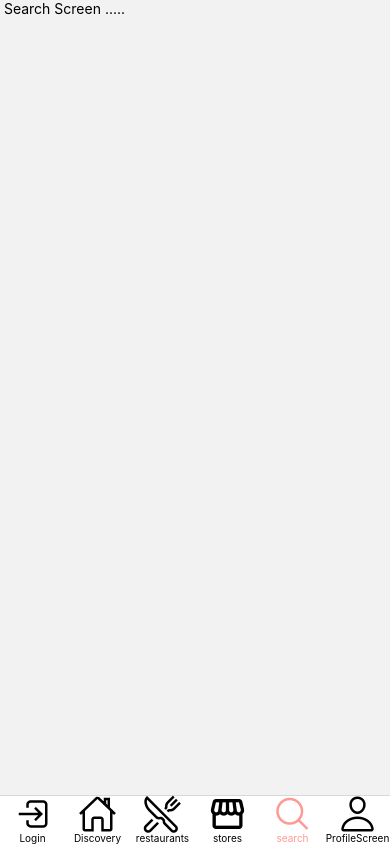
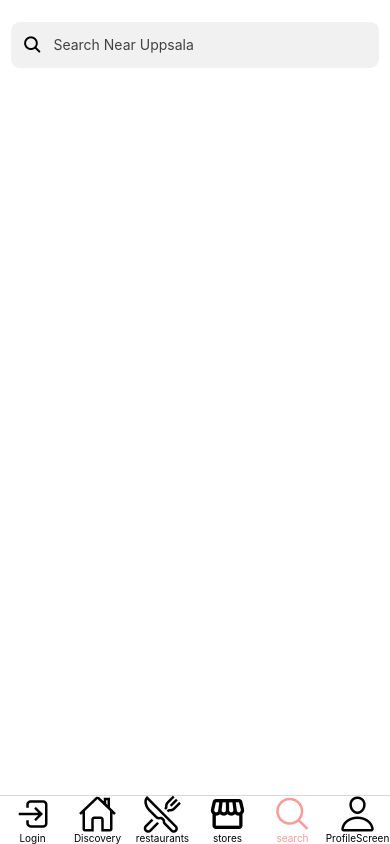
Before and after one commit to mahmoud8899/lattspis, a React Native app: screen /search in a window 390 px wide. Built offline with nearby package versions, Linux system fonts and the light colour scheme.

Commit message:
add search input to search screen

```diff
--- /dev/null
+++ b/src/Components/SearchInput/SearchInput.js
@@ -0,0 +1,22 @@
+import React from 'react'
+import { View, Text, TextInput } from 'react-native'
+import Styles from './Styles'
+import Icon from 'react-native-vector-icons/Ionicons'
+
+export default function SearchScreen() {
+   return (
+      <View style={Styles.searchSection}>
+         <Icon
+            style={Styles.searchIcon}
+            name="ios-search"
+            size={20}
+            color="#000"
+         />
+         <TextInput
+            style={Styles.input}
+            placeholder="Search Near Uppsala"
+            underlineColorAndroid="transparent"
+         />
+      </View>
+   )
+}
--- /dev/null
+++ b/src/Components/SearchInput/Styles.js
@@ -0,0 +1,26 @@
+import { ScaledSheet, scale } from 'react-native-size-matters'
+import COLOR from '../../Assistant/Color'
+
+const Styles = ScaledSheet.create({
+   searchSection: {
+      flexDirection: 'row',
+      justifyContent: 'center',
+      alignItems: 'center',
+      backgroundColor: '#f1f1f1',
+      borderRadius: '8@s',
+      marginTop: '10@s',
+   },
+   searchIcon: {
+      padding: '10@s',
+   },
+   input: {
+      flex: 1,
+      paddingTop: '10@s',
+      paddingRight: '10@s',
+      paddingBottom: '10@s',
+      paddingLeft: 0,
+      color: '#424242',
+   },
+})
+
+export default Styles
--- a/src/Pages/SearchScreen/SearchScreen.js
+++ b/src/Pages/SearchScreen/SearchScreen.js
@@ -1,19 +1,13 @@
-
-
-
-
-import React from "react";
-import { View,Text } from "react-native";
-
+import React from 'react'
+import { View, Text } from 'react-native'
+import FontDefault from '../../Assistant/FontDefault'
+import InputScreen from '../../Components/InputScreen/InputScreen'
+import SearchInput from '../../Components/SearchInput/SearchInput'
 
 export default function SearchScreen() {
-
-
-
-
-
-
-    return <View>
-        <Text> Search Screen .....</Text>
-    </View>
+   return (
+      <View style={FontDefault.containerChildren}>
+         <SearchInput />
+      </View>
+   )
 }
--- /dev/null
+++ b/src/Pages/SearchScreen/Styles.js
@@ -0,0 +1,6 @@
+import { ScaledSheet, scale } from 'react-native-size-matters'
+import COLOR from '../../Assistant/Color'
+
+const Styles = ScaledSheet.create({})
+
+export default Styles
```
Also changed, not shown: src/Assistant/DummySearchData.js (added, +86 -0 lines).
